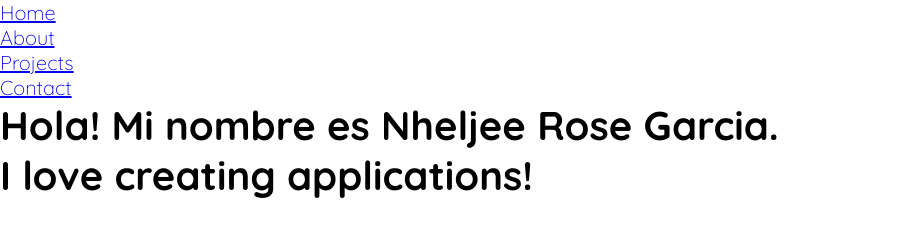
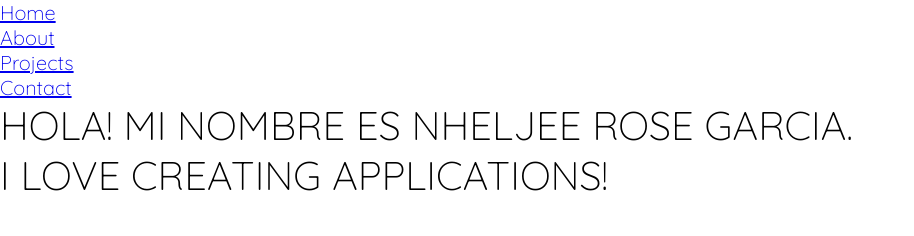
Before and after one commit to garcian5/nheljee-portfolio, a plain HTML site: page index.html in a window 1280 px wide. Shown: the whole page, without its empty margins (0-914 px from the left). Drawn offline with Linux system fonts and the light colour scheme.

Commit message:
changed font weights of headings

```diff
--- a/css/style.css
+++ b/css/style.css
@@ -1,6 +1,6 @@
-/*--------------------------------------------*/
-/*BASIC SETUP*/
-/*--------------------------------------------*/
+/*--------------------------------------------
+BASIC SETUP
+--------------------------------------------*/
 
 *{
   margin: 0;
@@ -29,3 +29,13 @@ body {
   height: 0;
   visibility: hidden;
 }
+
+/*--------------------------------------------
+      HEADINGS
+--------------------------------------------*/
+h1,
+h2,
+h3 {
+  font-weight: 300;
+  text-transform: uppercase;
+}
```
